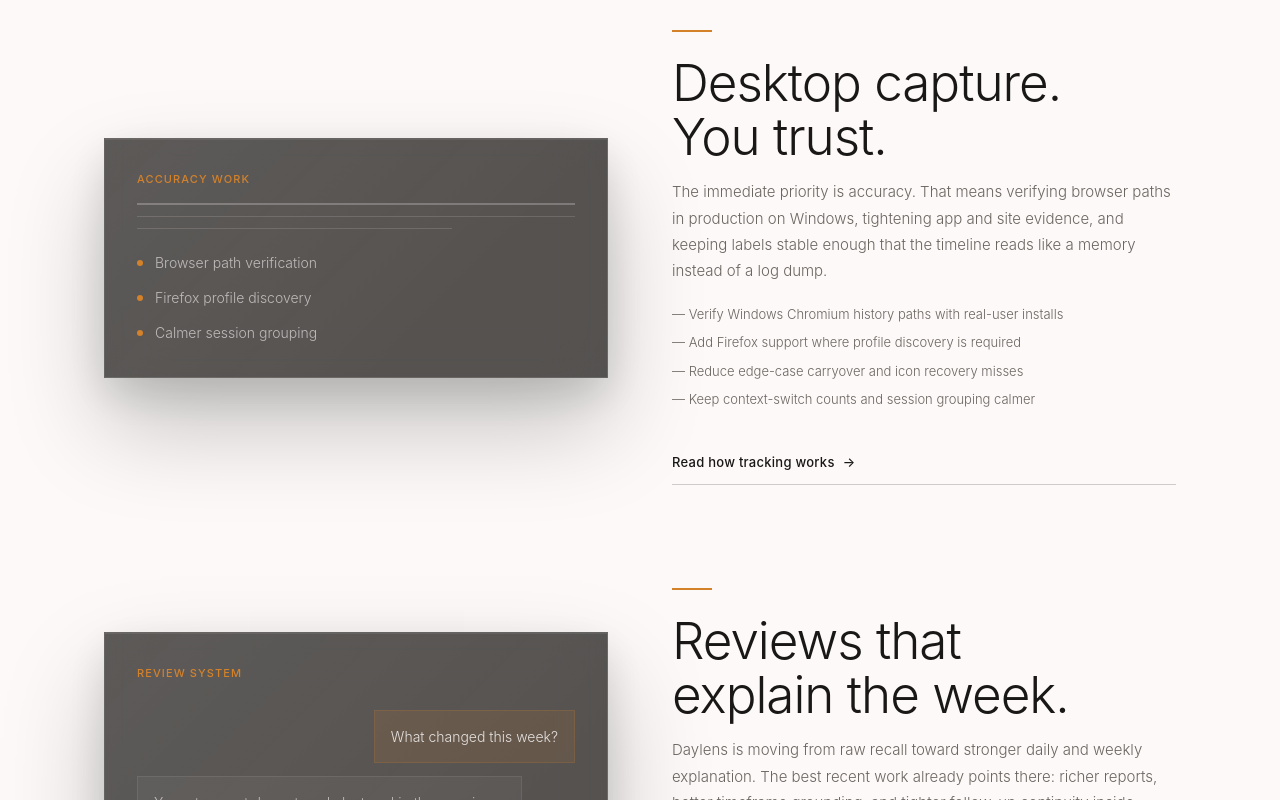
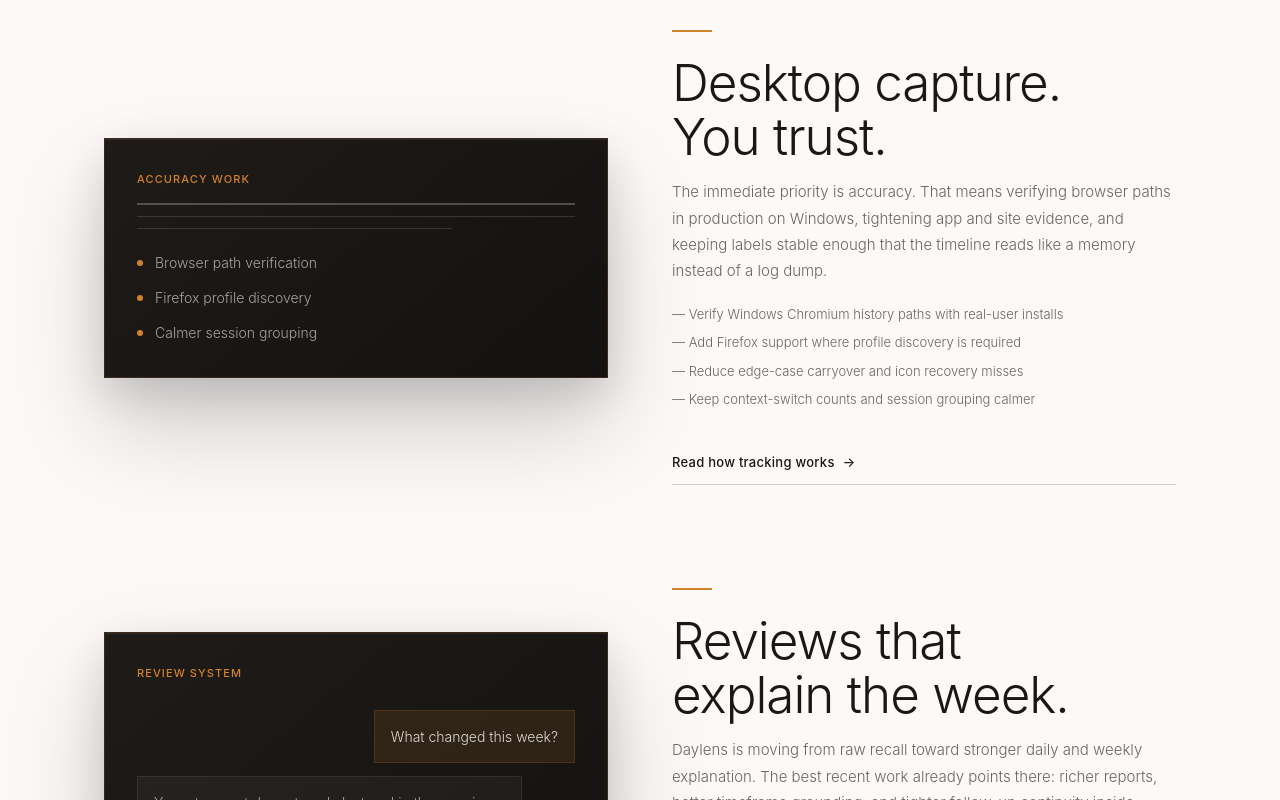
Before and after one commit to irachrist1/daylens-web, a Next.js app: page /daylens/roadmap in a window 1280 px wide. Shown: the part 1220-2020 px from the top of the page. Built offline with nearby package versions, Linux system fonts and the light colour scheme; no server answers.

Commit message:
Fix roadmap panels: solid dark bg, accent border — glass blur washed out on white background

```diff
--- a/app/globals.css
+++ b/app/globals.css
@@ -2181,14 +2181,11 @@ details[open] .lp-docs-faq-icon { transform: rotate(45deg); }
 .lp-story-chat-panel,
 .lp-story-wide-panel {
   min-height: 100%;
-  background: rgba(18,16,14,0.72);
-  background-image: linear-gradient(135deg, rgba(252,249,248,0.055) 0%, rgba(252,249,248,0.008) 70%);
-  backdrop-filter: blur(28px) saturate(160%);
-  -webkit-backdrop-filter: blur(28px) saturate(160%);
-  border: 1px solid rgba(252,249,248,0.1);
+  background: linear-gradient(140deg, #1e1b18 0%, #141210 100%);
+  border: 1px solid rgba(212,130,42,0.18);
   box-shadow:
     inset 0 1px 0 rgba(252,249,248,0.07),
-    0 48px 96px rgba(0,0,0,0.22),
+    0 48px 96px rgba(0,0,0,0.18),
     0 16px 40px rgba(0,0,0,0.12);
   padding: clamp(1.5rem, 3vw, 2rem);
 }
```
